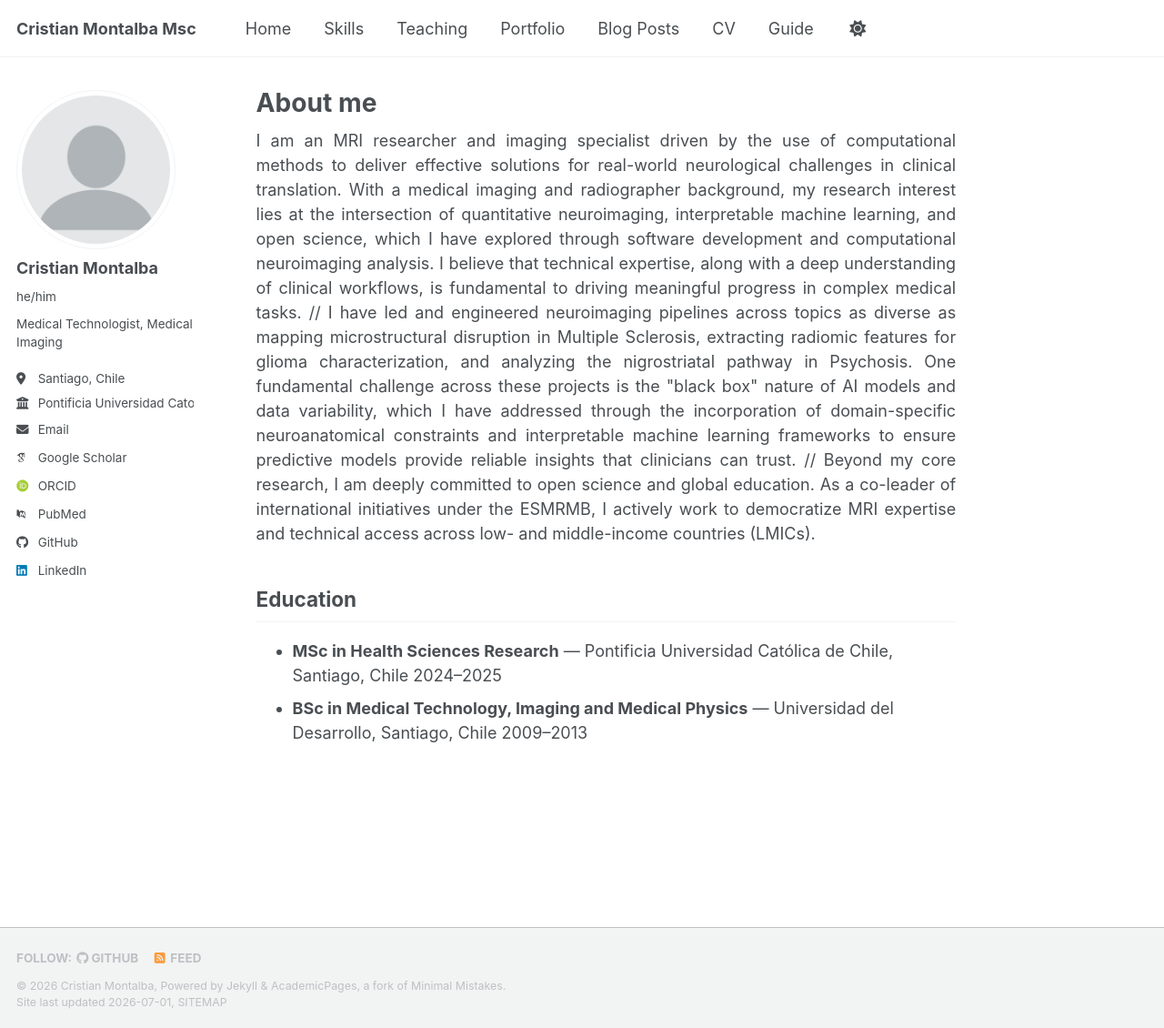
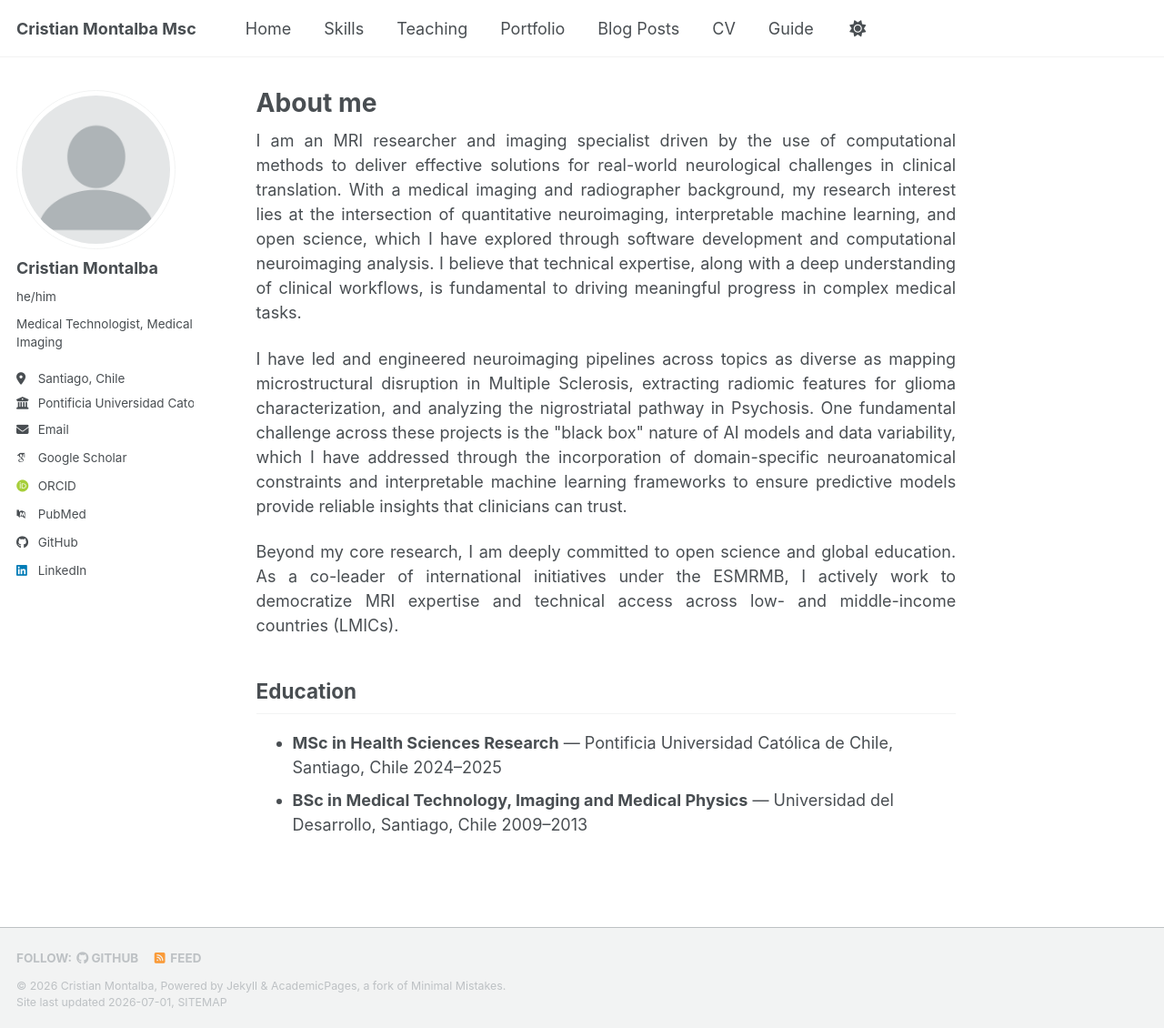
Before and after one commit to cristianmontalba/cristianmontalba.github.io, a Jekyll site: the page built from _pages/about.md, in a window 1280 px wide and 1130 px high. Shown: the whole window at 91% size. Built offline with Jekyll 4.4.1, drawn with Linux system fonts in a browser that asks for light colours; some web fonts are replaced; a script bundle is joined from its source files by our own code; library files that are not in the unit come from our copies.

```diff
--- a/_pages/about.md
+++ b/_pages/about.md
@@ -9,11 +9,11 @@ redirect_from:
 
 <div style="text-align: justify;">
 
-I am an MRI researcher and imaging specialist driven by the use of computational methods to deliver effective solutions for real-world neurological challenges in clinical translation. With a medical imaging and radiographer background, my research interest lies at the intersection of quantitative neuroimaging, interpretable machine learning, and open science, which I have explored through software development and computational neuroimaging analysis. I believe that technical expertise, along with a deep understanding of clinical workflows, is fundamental to driving meaningful progress in complex medical tasks. //
+<p>I am an MRI researcher and imaging specialist driven by the use of computational methods to deliver effective solutions for real-world neurological challenges in clinical translation. With a medical imaging and radiographer background, my research interest lies at the intersection of quantitative neuroimaging, interpretable machine learning, and open science, which I have explored through software development and computational neuroimaging analysis. I believe that technical expertise, along with a deep understanding of clinical workflows, is fundamental to driving meaningful progress in complex medical tasks.</p>
 
-I have led and engineered neuroimaging pipelines across topics as diverse as mapping microstructural disruption in Multiple Sclerosis, extracting radiomic features for glioma characterization, and analyzing the nigrostriatal pathway in Psychosis. One fundamental challenge across these projects is the "black box" nature of AI models and data variability, which I have addressed through the incorporation of domain-specific neuroanatomical constraints and interpretable machine learning frameworks to ensure predictive models provide reliable insights that clinicians can trust. //
+<p>I have led and engineered neuroimaging pipelines across topics as diverse as mapping microstructural disruption in Multiple Sclerosis, extracting radiomic features for glioma characterization, and analyzing the nigrostriatal pathway in Psychosis. One fundamental challenge across these projects is the "black box" nature of AI models and data variability, which I have addressed through the incorporation of domain-specific neuroanatomical constraints and interpretable machine learning frameworks to ensure predictive models provide reliable insights that clinicians can trust.</p>
 
-Beyond my core research, I am deeply committed to open science and global education. As a co-leader of international initiatives under the ESMRMB, I actively work to democratize MRI expertise and technical access across low- and middle-income countries (LMICs).
+<p>Beyond my core research, I am deeply committed to open science and global education. As a co-leader of international initiatives under the ESMRMB, I actively work to democratize MRI expertise and technical access across low- and middle-income countries (LMICs).</p>
 
 </div>
 
```
